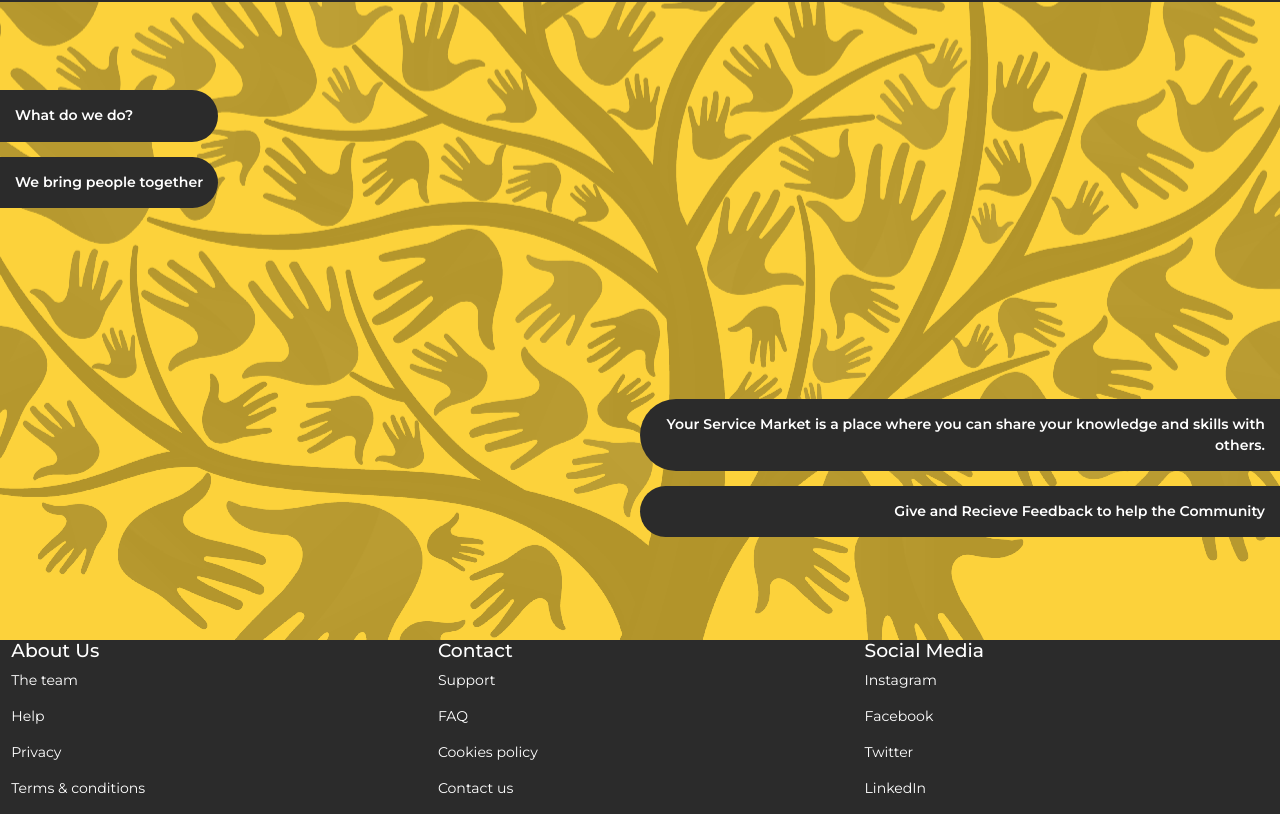
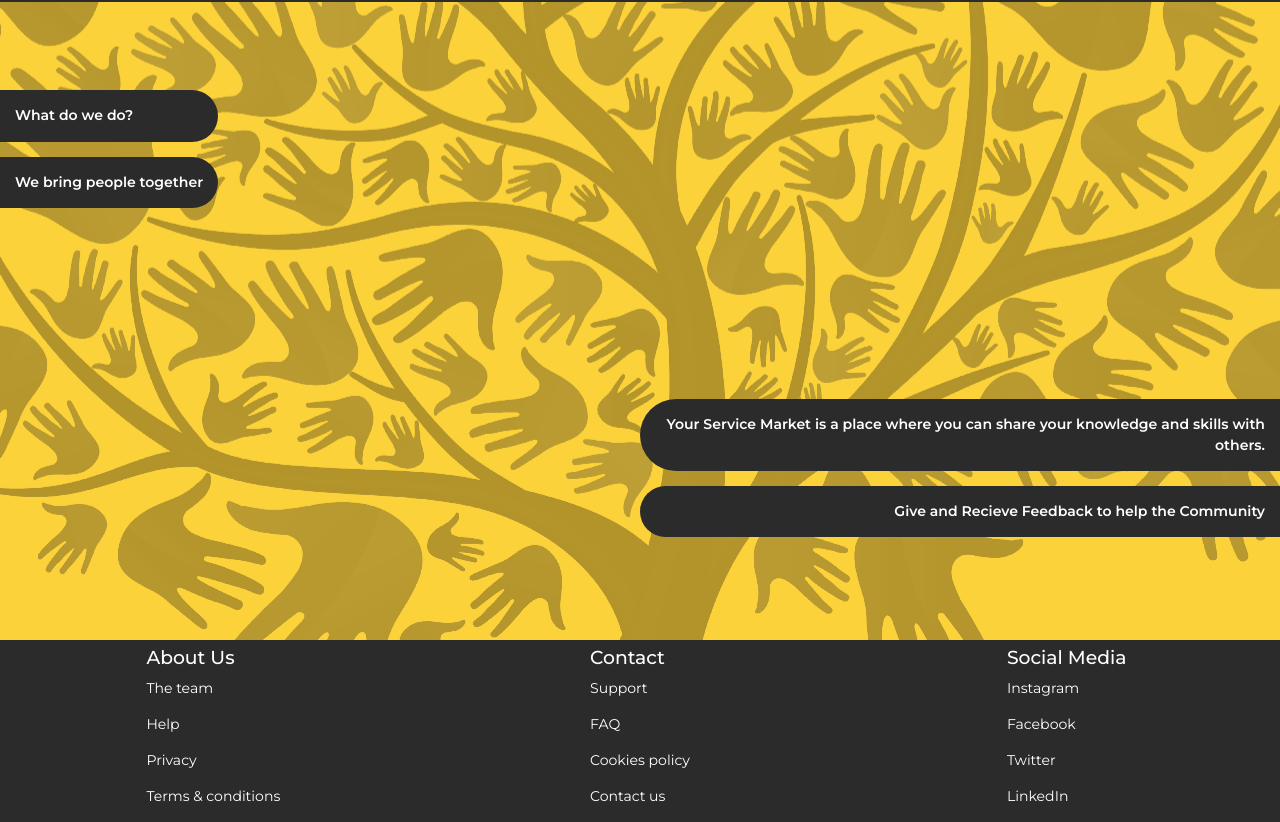
Before and after one commit to anoj-kt/finalproject-frontend, a JavaScript app: page / in a window 1280 px wide. Shown: the part 160-982 px from the top of the page. Built offline with nearby package versions, Linux system fonts and the light colour scheme; the HTML template or start-up script is replaced by a standard one.

Commit message:
Styled footer & sticky navbar

```diff
--- a/src/App.js
+++ b/src/App.js
@@ -5,11 +5,11 @@ import Home from './components/Home'
 
 function App() {
   return (
-    <div>
+    <>
       <Header/>
       <Home/>
       <Footer/>
-    </div>
+    </>
   );
 }
 
--- a/src/components/Footer.js
+++ b/src/components/Footer.js
@@ -5,8 +5,8 @@ import Col from 'react-bootstrap/Col';
 const Footer = () => {
   return (
     <Container fluid className="footer__container">
-      <Row>
-        <Col md={4}>
+      <Row className="justify-content-center">
+        <Col md={4} className="footer__COL">
           <div>
             <h5>About Us</h5>
             <p>The team</p>
@@ -15,7 +15,7 @@ const Footer = () => {
             <p>Terms & conditions</p>
           </div>
         </Col>
-        <Col md={4}>
+        <Col md={4} className="footer__COL">
           <div>
             <h5>Contact</h5>
             <p>Support</p>
@@ -24,7 +24,7 @@ const Footer = () => {
             <p>Contact us</p>
           </div>
         </Col>
-        <Col md={4}>
+        <Col md={4} className="footer__COL">
           <div>
             <h5>Social Media</h5>
             <p>Instagram</p>
--- a/src/index.css
+++ b/src/index.css
@@ -105,6 +105,8 @@ a {
 /* =================HEADER================= */
 .nav__container {
   background-color: var(--main-black);
+  position: sticky;
+  top: 0;
 }
 
 /* -----nav logo and brandname----- */
@@ -254,3 +256,9 @@ a {
   background-color: var(--main-black);
   color: white;
 }
+
+.footer__COL {
+  display: flex;
+  justify-content: center;
+  padding-top: 0.5rem;
+}
```
